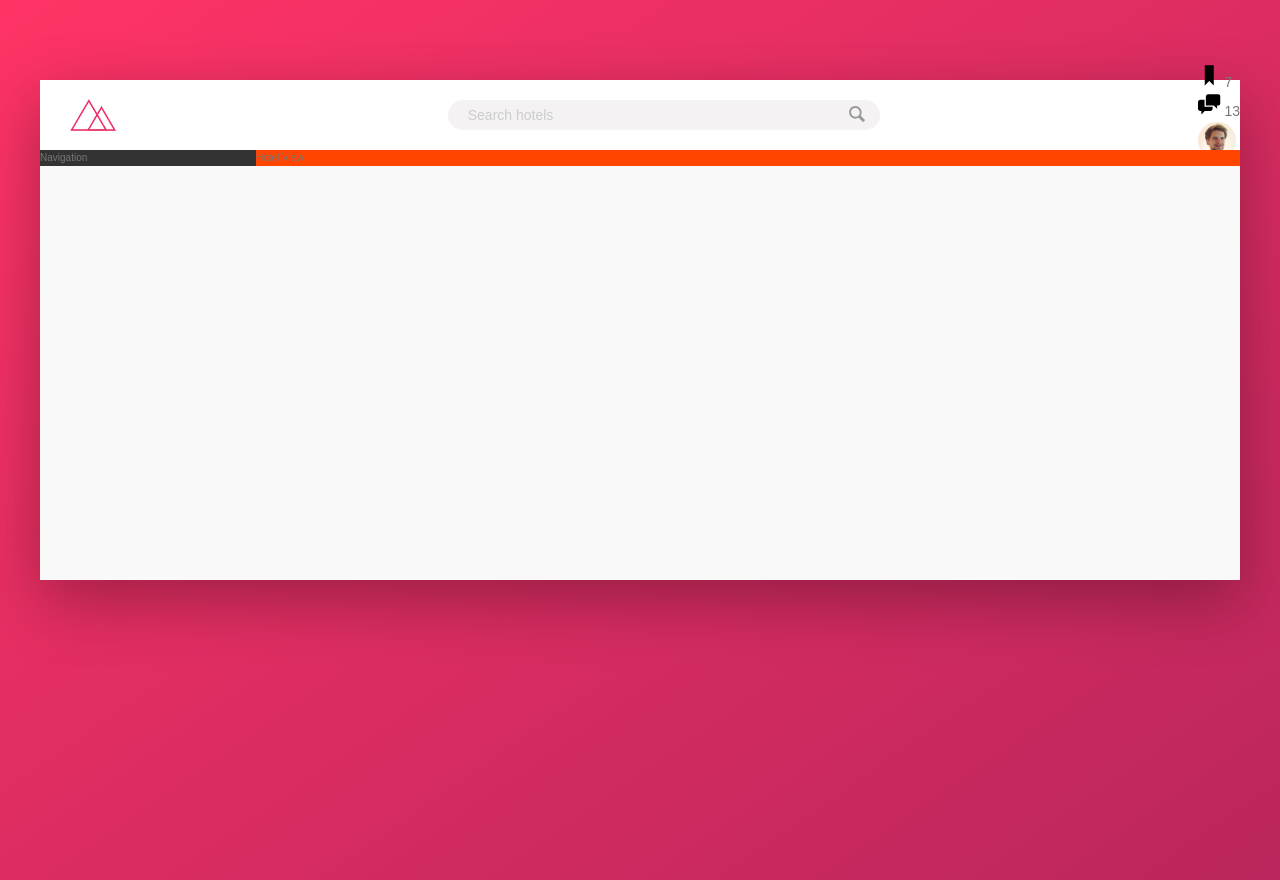
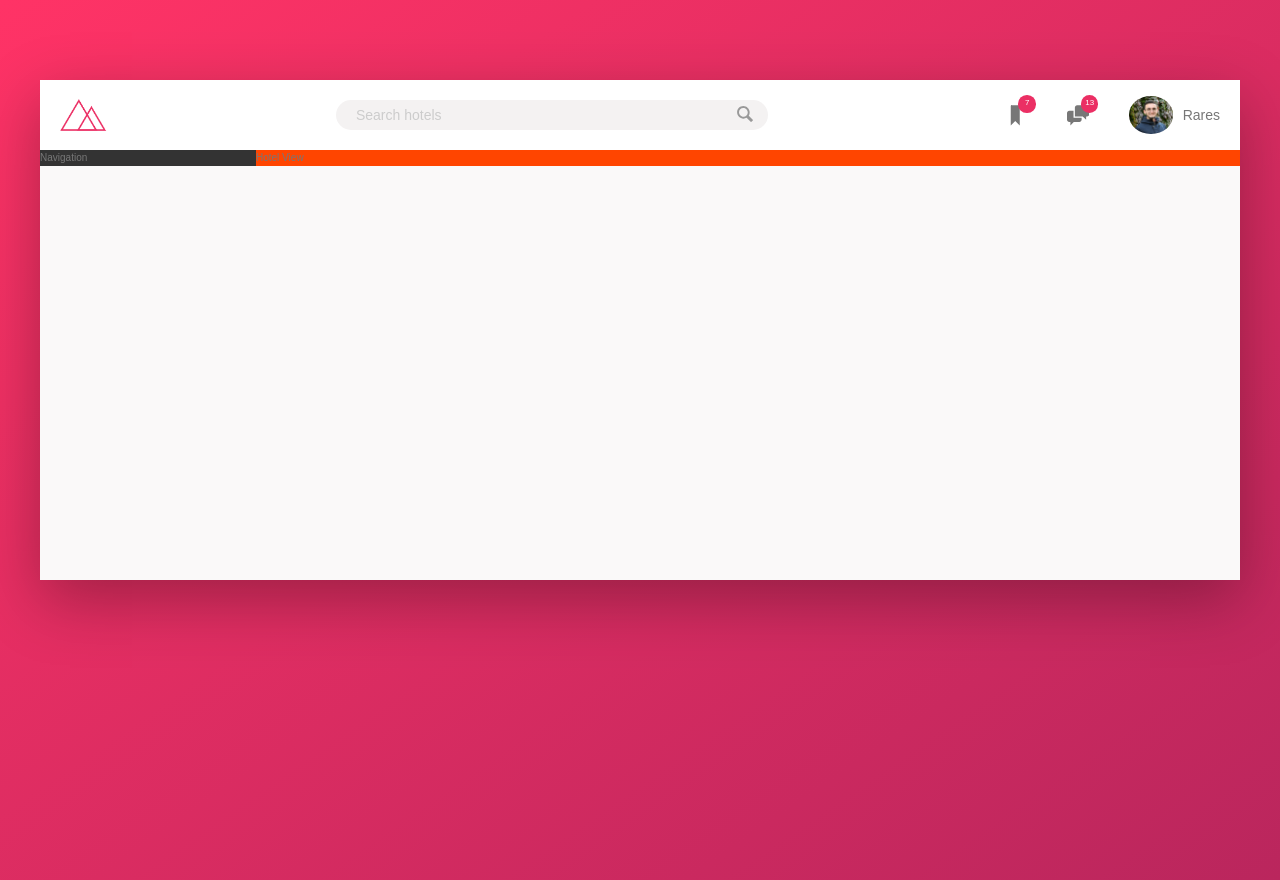
Before and after one commit to prinpadure/Flexbox-Trillo, a website: page index.html in a window 1280 px wide. Drawn offline with nearby package versions, Linux system fonts and the light colour scheme; files that its build step writes are made by us from their sources.

Commit message:
finish flexy header

```diff
--- a/index.html
+++ b/index.html
@@ -48,11 +48,11 @@
                     </div>
                     <div class="user-nav__user">
                         <img
-                            src="img/user.jpg"
+                            src="img/user-7.jpg"
                             alt="User photo"
                             class="user-nav__user-photo"
                         />
-                        <span class="user-nav__user-name"></span>
+                        <span class="user-nav__user-name">Rares</span>
                     </div>
                 </nav>
             </header>
--- a/sass/_components.scss
+++ b/sass/_components.scss
@@ -2,7 +2,7 @@
 // LOGO
 .logo {
     height: 3.25rem;
-    margin-left: 3rem;
+    margin-left: 2rem;
 }
 
 .search {
@@ -57,16 +57,45 @@
 }
 
 .user-nav {
+    align-self: stretch;
+    display: flex;
+    align-items: stretch;
+
+    & > * {
+        padding: 0 2rem;
+        cursor: pointer;
+        display: flex;
+        align-items: center;
+        &:hover {
+            background-color: var(--color-grey-light-2);
+        }
+    }
     &__icon-box {
+        position: relative;
     }
     &__icon {
         height: 2.25rem;
         width: 2.25rem;
+        fill: var(--color-grey-dark-2);
     }
     &__notification {
+        font-size: 0.8rem;
+        width: 1.75rem;
+        height: 1.75rem;
+        border-radius: 50%;
+        background-color: var(--color-primary);
+        color: white;
+        position: absolute;
+        top: 1.5rem;
+        right: 1.1rem;
+
+        display: flex;
+        justify-content: center;
+        align-items: center;
     }
     &__user {
         &-name {
+            margin-left: 1rem;
         }
         &-photo {
             height: 3.75rem;
```
Also changed, not shown: img/user-7.jpg (added).
